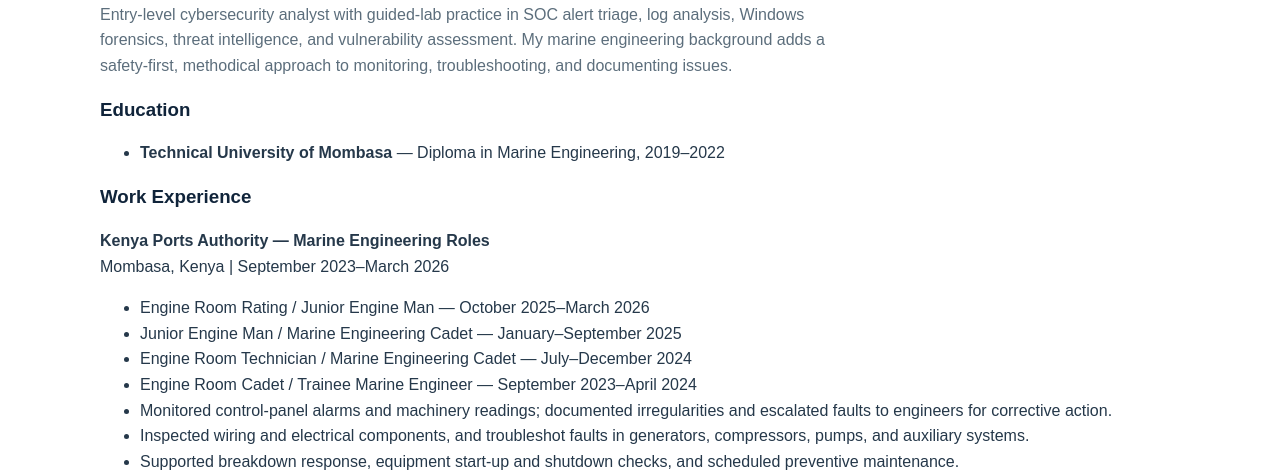
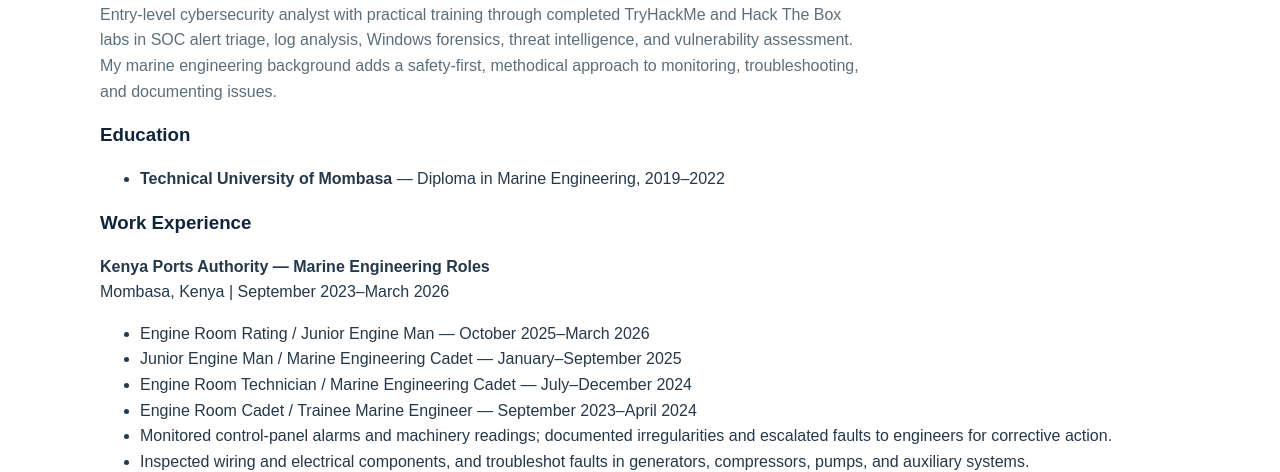
Before and after one commit to idriss-01/idriss-01.github.io, a plain HTML site: page index.html in a window 1280 px wide. Shown: the part 628-1100 px from the top of the page. Drawn offline with Linux system fonts and the light colour scheme.

Commit message:
Update index.html

```diff
--- a/index.html
+++ b/index.html
@@ -124,7 +124,7 @@
     <section id="about">
       <div class="wrap">
         <h2>About Me</h2>
-     <p class="intro">Entry-level cybersecurity analyst with guided-lab practice in SOC alert triage, log analysis, Windows forensics, threat intelligence, and vulnerability assessment. My marine engineering background adds a safety-first, methodical approach to monitoring, troubleshooting, and documenting issues.</p>
+   <p class="intro">Entry-level cybersecurity analyst with practical training through completed TryHackMe and Hack The Box labs in SOC alert triage, log analysis, Windows forensics, threat intelligence, and vulnerability assessment. My marine engineering background adds a safety-first, methodical approach to monitoring, troubleshooting, and documenting issues.</p>
 <h3>Education</h3>
 <ul>
   <li><strong>Technical University of Mombasa</strong> — Diploma in Marine Engineering, 2019–2022</li>
```
